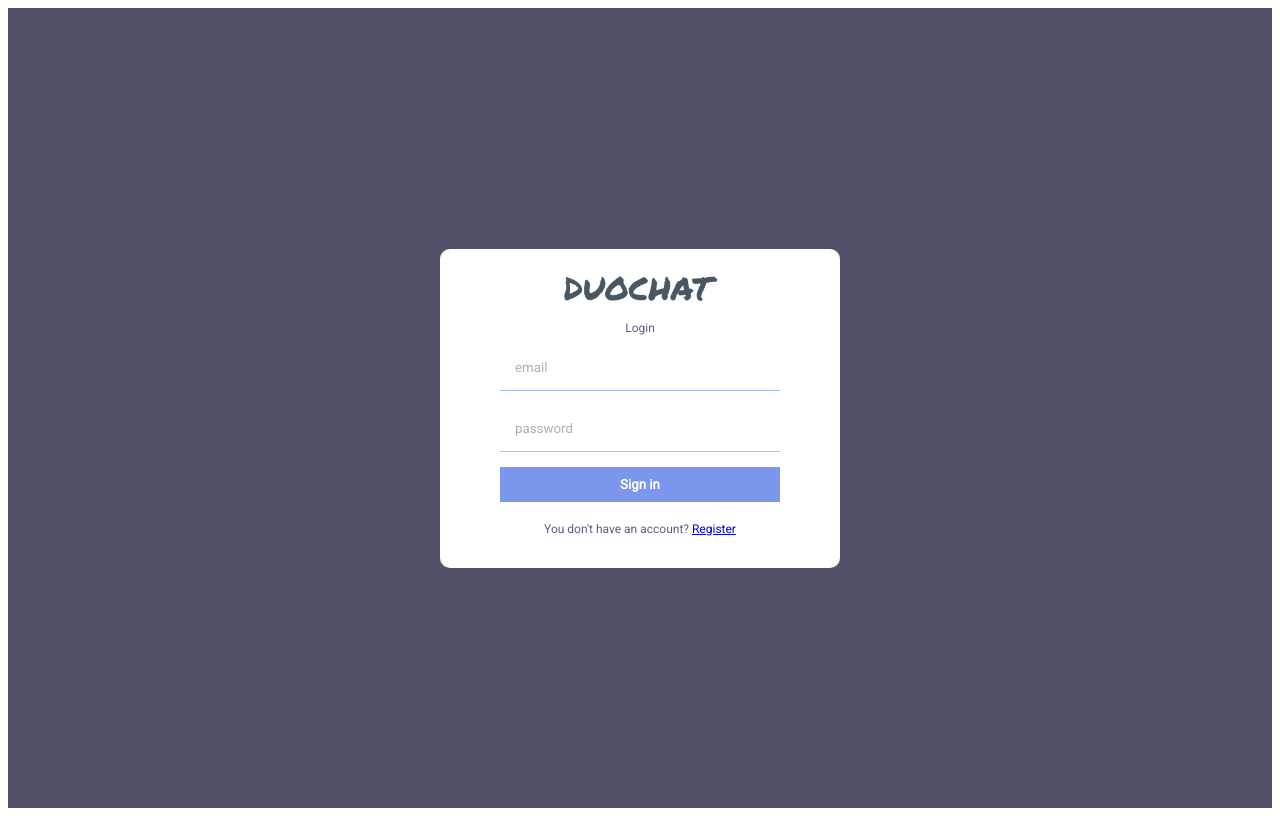
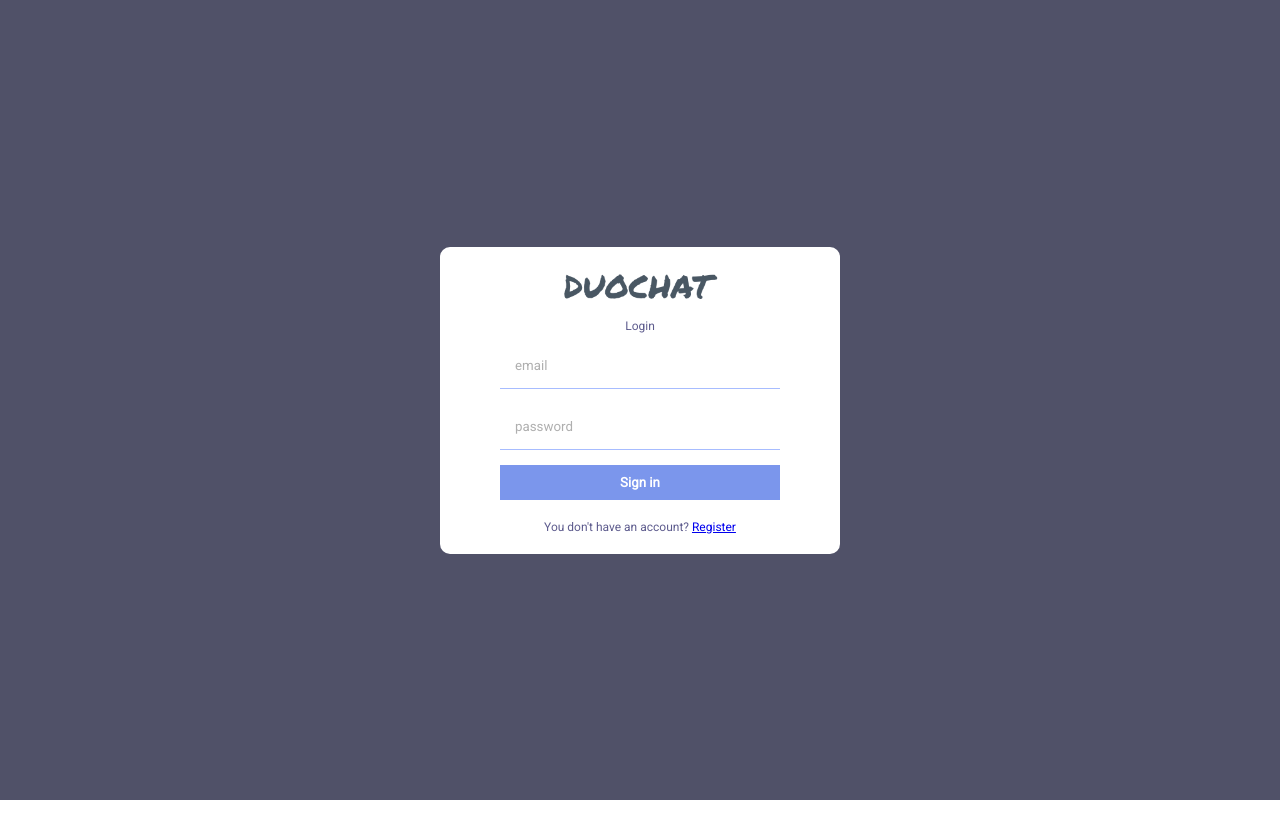
Before and after one commit to GrantLicata/DuoChat, a React (Create React App) app in the folder client/: page /login in a window 1280 px wide. Built offline with nearby package versions, Linux system fonts and the light colour scheme; no server answers.

Commit message:
White border bug fixed

```diff
--- a/client/src/style.scss
+++ b/client/src/style.scss
@@ -24,6 +24,8 @@ $fifth_color: #dcc48e;
 
 * {
   font-family: "Roboto", sans-serif;
+  padding: 0px;
+  margin: 0px;
 }
 
 .formContainer {
```
